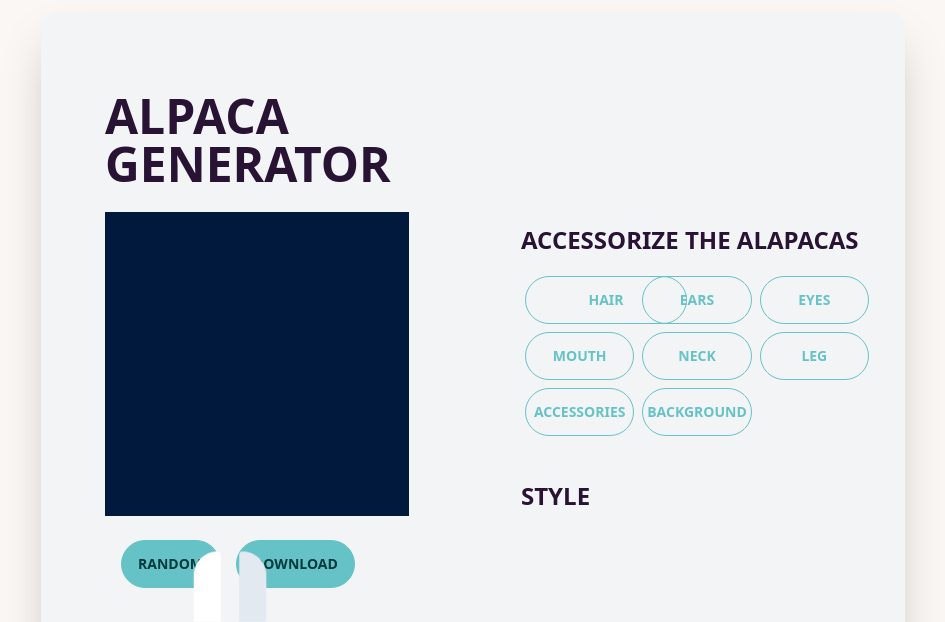
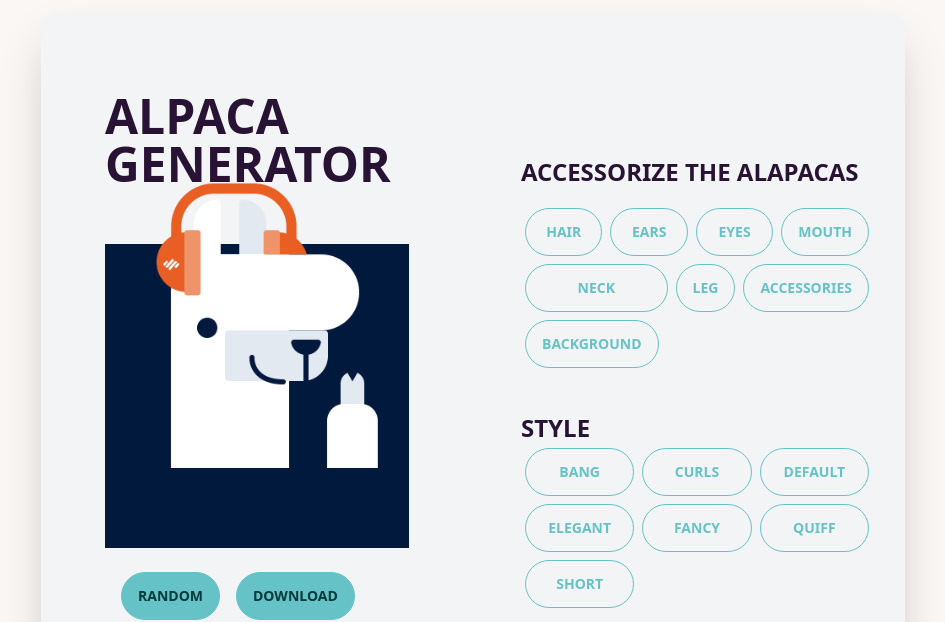
Before and after one commit to ryan-spencer1220/alpaca-image-generator, a React (Create React App) app: page / in a window 1280 px wide. Shown: the part 196-818 px from the top of the page, without its empty margins (167-1112 px from the left). Built offline with nearby package versions, Linux system fonts and the light colour scheme.

Commit message:
create functionality to change style buttons

```diff
--- a/src/App.js
+++ b/src/App.js
@@ -1,4 +1,14 @@
 import { useState } from "react";
+import {
+  accessoryNames,
+  backgroundNames,
+  earNames,
+  eyeNames,
+  hairNames,
+  mouthNames,
+  neckNames,
+  legNames,
+} from "./utils";
 import BlueBackground from "../src/alpaca/backgrounds/darkblue70.png";
 import DefaultEars from "../src/alpaca/ears/default.png";
 import DefaultEyes from "../src/alpaca/eyes/default.png";
@@ -6,6 +16,7 @@ import DefaultHair from "../src/alpaca/hair/default.png";
 import DefaultLeg from "../src/alpaca/leg/default.png";
 import DefaultMouth from "../src/alpaca/mouth/default.png";
 import DefaultNeck from "../src/alpaca/neck/default.png";
+import Headphones from "../src/alpaca/accessories/headphone.png";
 import Nose from "../src/alpaca/nose.png";
 
 function App() {
@@ -16,8 +27,24 @@ function App() {
   const [leg, setLeg] = useState(DefaultLeg);
   const [mouth, setMouth] = useState(DefaultMouth);
   const [neck, setNeck] = useState(DefaultNeck);
-  const [accessories, setAccessories] = useState(null);
-  const [selectedAttribute, setSelectedAttribute] = useState();
+  const [accessories, setAccessories] = useState(Headphones);
+  const [selectedAttribute, setSelectedAttribute] = useState(hairNames);
+
+  const hairArray = [
+    "Bang",
+    "Curls",
+    "Default",
+    "Elegant",
+    "Fancy",
+    "Quiff",
+    "Short",
+  ];
+
+  const changeStyles = (e) => {
+    e.preventDefault();
+    const array = e.target.value.split(",");
+    setSelectedAttribute(array);
+  };
 
   return (
     <div className="card grid grid-cols-2 items-center bg-gray-100 shadow-2xl m-52 space-x-4 h-max">
@@ -31,14 +58,64 @@ function App() {
             alt=""
             height="400px"
             width="400px"
-            className="z-0"
+            className="pt-8"
           />
           <img
             src={ears}
             alt=""
             height="400px"
             width="400px"
-            className="absolute z-10"
+            className="absolute -mt-96"
+          />
+          <img
+            src={neck}
+            alt=""
+            height="400px"
+            width="400px"
+            className="absolute -mt-96"
+          />
+          <img
+            src={hair}
+            alt=""
+            height="400px"
+            width="400px"
+            className="absolute -mt-96"
+          />
+          <img
+            src={accessories}
+            alt=""
+            height="400px"
+            width="400px"
+            className="absolute -mt-96"
+          />
+          <img
+            src={eyes}
+            alt=""
+            height="400px"
+            width="400px"
+            className="absolute -mt-96"
+          />
+
+          <img
+            src={Nose}
+            alt=""
+            height="400px"
+            width="400px"
+            className="absolute -mt-96"
+          />
+          <img
+            src={mouth}
+            alt=""
+            height="400px"
+            width="400px"
+            className="absolute -mt-96"
+          />
+          <img
+            src={leg}
+            alt=""
+            height="400px"
+            width="400px"
+            className="absolute -mt-96"
           />
         </div>
         <div className="m-4 space-x-4">
@@ -52,26 +129,79 @@ function App() {
             <h6 className="text-2xl font-bold uppercase my-4">
               Accessorize The Alapacas
             </h6>
-            <div className="grid grid-cols-3">
-              <button className="btn btn-outline btn-primary px-20 m-1">
+            <div className="flex flex-wrap">
+              <button
+                className="btn btn-outline btn-primary m-1 flex-1"
+                onClick={changeStyles}
+                value={hairNames}
+              >
                 Hair
               </button>
-              <button className="btn btn-outline btn-primary m-1 active:btn-active">
+              <button
+                className="btn btn-outline btn-primary m-1 active:btn-active flex-1"
+                onClick={changeStyles}
+                value={earNames}
+              >
                 Ears
               </button>
-              <button className="btn btn-outline btn-primary m-1">Eyes</button>
-              <button className="btn btn-outline btn-primary m-1">Mouth</button>
-              <button className="btn btn-outline btn-primary m-1">Neck</button>
-              <button className="btn btn-outline btn-primary m-1">Leg</button>
-              <button className="btn btn-outline btn-primary m-1">
+              <button
+                className="btn btn-outline btn-primary m-1 flex-1"
+                onClick={changeStyles}
+                value={eyeNames}
+              >
+                Eyes
+              </button>
+              <button
+                className="btn btn-outline btn-primary m-1 flex-1"
+                onClick={changeStyles}
+                value={mouthNames}
+              >
+                Mouth
+              </button>
+              <button
+                className="btn btn-outline btn-primary m-1 flex-1"
+                onClick={changeStyles}
+                value={neckNames}
+              >
+                Neck
+              </button>
+              <button
+                className="btn btn-outline btn-primary m-1"
+                onClick={changeStyles}
+                value={legNames}
+              >
+                Leg
+              </button>
+              <button
+                className="btn btn-outline btn-primary m-1"
+                onClick={changeStyles}
+                value={accessoryNames}
+              >
                 Accessories
               </button>
-              <button className="btn btn-outline btn-primary m-1">
+              <button
+                className="btn btn-outline btn-primary m-1"
+                onClick={changeStyles}
+                value={backgroundNames}
+              >
                 Background
               </button>
             </div>
           </div>
-          <h6 className="text-2xl font-bold uppercase">Style</h6>
+          <h6
+            className="text-2xl font-bold uppercase"
+            onClick={changeStyles}
+            value={earNames}
+          >
+            Style
+          </h6>
+          <div className="grid grid-cols-3">
+            {selectedAttribute.map((label) => (
+              <button className="btn btn-outline btn-primary m-1">
+                {label}
+              </button>
+            ))}
+          </div>
         </div>
       </div>
     </div>
--- a/src/utils.js
+++ b/src/utils.js
@@ -1,9 +1,31 @@
-const accessories = ["Earrings", "Flower", "Glasses", "Headphone"];
-const backgrounds = ["Blue", "DarkBlue", "Green", "Grey", "Red", "Yellow"];
-const ears = ["Default", "Backward", "Forward"];
-const eyes = ["Angry", "Default", "Naughty", "Panda", "Smart", "Star"];
-const hair = ["Bang", "Curls", "Default", "Elegant", "Fancy", "Quiff", "Short"];
-const leg = [
+export const accessoryNames = ["Earrings", "Flower", "Glasses", "Headphone"];
+export const backgroundNames = [
+  "Blue",
+  "DarkBlue",
+  "Green",
+  "Grey",
+  "Red",
+  "Yellow",
+];
+export const earNames = ["Default", "Backward", "Forward"];
+export const eyeNames = [
+  "Angry",
+  "Default",
+  "Naughty",
+  "Panda",
+  "Smart",
+  "Star",
+];
+export const hairNames = [
+  "Bang",
+  "Curls",
+  "Default",
+  "Elegant",
+  "Fancy",
+  "Quiff",
+  "Short",
+];
+export const legNames = [
   "BubbleTea",
   "Cookie",
   "Default",
@@ -11,5 +33,11 @@ const leg = [
   "Backward",
   "Forward",
 ];
-const mouth = ["Astonished", "Default", "Eating", "Laugh", "Tongue"];
-const neck = ["Backward", "Forward", "Default", "Thick"];
+export const mouthNames = [
+  "Astonished",
+  "Default",
+  "Eating",
+  "Laugh",
+  "Tongue",
+];
+export const neckNames = ["Backward", "Forward", "Default", "Thick"];
```
